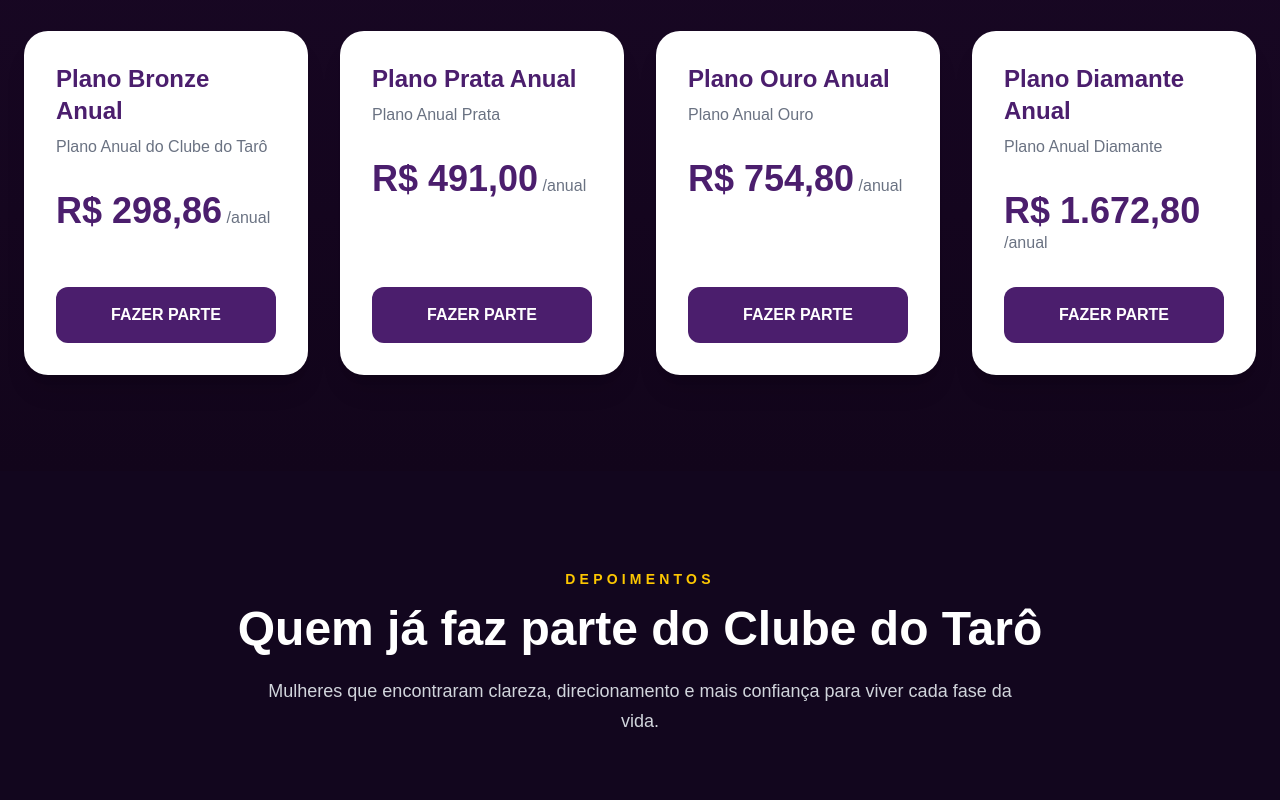
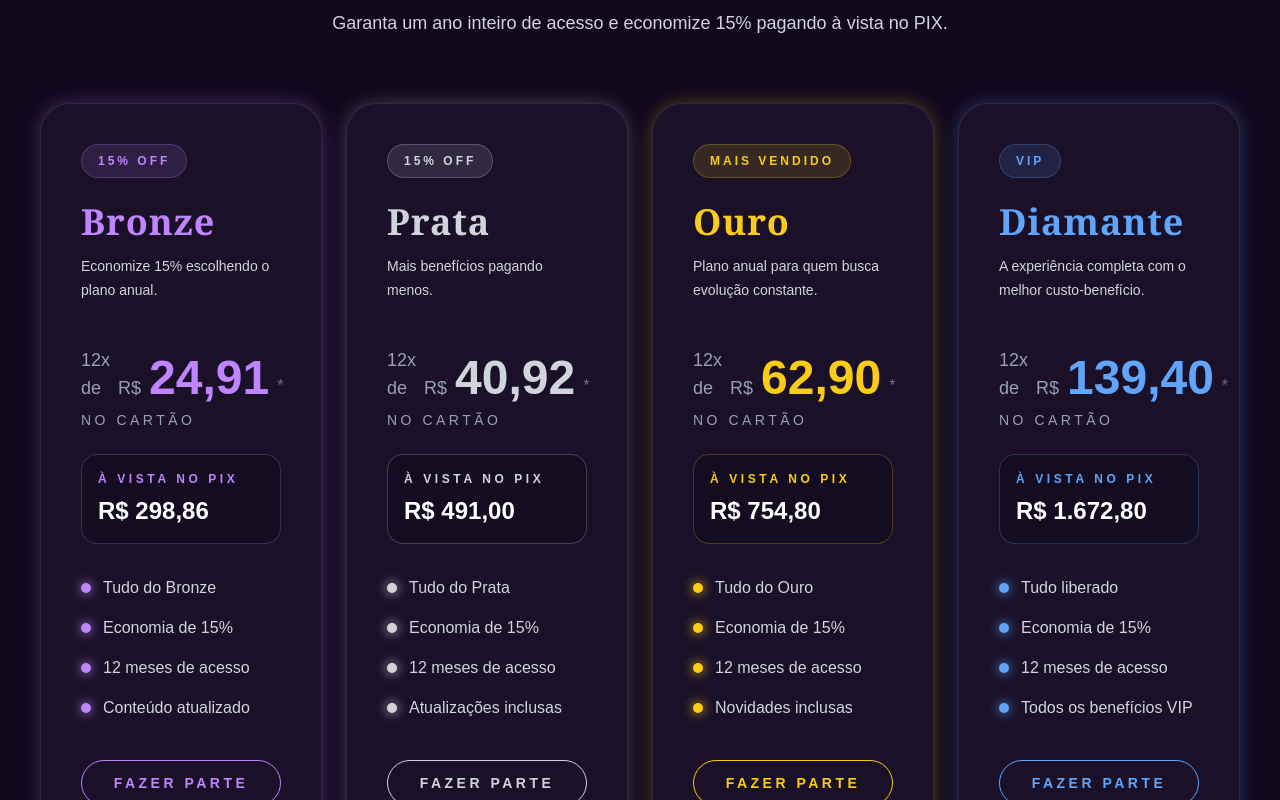
Before and after one commit to adriafreitas/clube-do-taro-landing, a Next.js app: page / in a window 1280 px wide. Shown: the part 3720-4520 px from the top of the page. Built offline with nearby package versions, Linux system fonts and the light colour scheme.

Commit message:
Restaura PlanosAnuais

```diff
--- a/app/components/sections/PlanosAnuais.tsx
+++ b/app/components/sections/PlanosAnuais.tsx
@@ -1,95 +1,218 @@
 "use client";
+
+import Container from "../ui/Container";
+import PrimaryButton from "../ui/PrimaryButton";
 
 const planos = [
   {
-    nome: "Plano Bronze Anual",
-    descricao: "Plano Anual do Clube do Tarô",
-    valor: "R$ 298,86",
-    periodo: "/anual",
+    nome: "Bronze",
+    cor: "#C084FC",
+    glow: "rgba(192,132,252,.28)",
+    badge: "15% OFF",
+    parcelas: "12x",
+    valor: "24,91",
+    pix: "R$ 298,86",
+    descricao: "Economize 15% escolhendo o plano anual.",
+    beneficios: [
+      "Tudo do Bronze",
+      "Economia de 15%",
+      "12 meses de acesso",
+      "Conteúdo atualizado",
+    ],
     link: "https://invoice.infinitepay.io/plans/adriafreitas/o99vCY8Esy",
   },
   {
-    nome: "Plano Prata Anual",
-    descricao: "Plano Anual Prata",
-    valor: "R$ 491,00",
-    periodo: "/anual",
+    nome: "Prata",
+    cor: "#D1D5DB",
+    glow: "rgba(209,213,219,.25)",
+    badge: "15% OFF",
+    parcelas: "12x",
+    valor: "40,92",
+    pix: "R$ 491,00",
+    descricao: "Mais benefícios pagando menos.",
+    beneficios: [
+      "Tudo do Prata",
+      "Economia de 15%",
+      "12 meses de acesso",
+      "Atualizações inclusas",
+    ],
     link: "https://invoice.infinitepay.io/plans/adriafreitas/IBW6bjC0KT",
   },
   {
-    nome: "Plano Ouro Anual",
-    descricao: "Plano Anual Ouro",
-    valor: "R$ 754,80",
-    periodo: "/anual",
+    nome: "Ouro",
+    cor: "#FACC15",
+    glow: "rgba(250,204,21,.28)",
+    badge: "MAIS VENDIDO",
+    parcelas: "12x",
+    valor: "62,90",
+    pix: "R$ 754,80",
+    descricao: "Plano anual para quem busca evolução constante.",
+    beneficios: [
+      "Tudo do Ouro",
+      "Economia de 15%",
+      "12 meses de acesso",
+      "Novidades inclusas",
+    ],
     link: "https://invoice.infinitepay.io/plans/adriafreitas/IF7YpWElDp",
   },
   {
-    nome: "Plano Diamante Anual",
-    descricao: "Plano Anual Diamante",
-    valor: "R$ 1.672,80",
-    periodo: "/anual",
+    nome: "Diamante",
+    cor: "#60A5FA",
+    glow: "rgba(96,165,250,.28)",
+    badge: "VIP",
+    parcelas: "12x",
+    valor: "139,40",
+    pix: "R$ 1.672,80",
+    descricao: "A experiência completa com o melhor custo-benefício.",
+    beneficios: [
+      "Tudo liberado",
+      "Economia de 15%",
+      "12 meses de acesso",
+      "Todos os benefícios VIP",
+    ],
     link: "https://invoice.infinitepay.io/plans/adriafreitas/7Cdzp9q2Aj",
   },
 ];
 
 export default function PlanosAnuais() {
   return (
-    <section
-      id="planos-anuais"
-      className="py-24 bg-gradient-to-b from-[#1a0826] to-[#12051b]"
-    >
-      <div className="max-w-7xl mx-auto px-6">
+    <section id="planos-anuais" className="bg-[#12081E] py-24 text-white">
 
-        <div className="text-center mb-16">
-          <h2 className="text-4xl md:text-5xl font-bold text-yellow-400">
-            Planos Anuais
+      <Container>
+
+        <div className="mx-auto mb-16 max-w-3xl text-center">
+
+          <span className="rounded-full border border-violet-500/30 bg-violet-500/10 px-5 py-2 text-xs font-semibold uppercase tracking-[0.3em] text-violet-300">
+            ⭐ ECONOMIZE 15%
+          </span>
+
+          <h2 className="mt-6 font-serif text-5xl font-semibold lg:text-6xl">
+            Assinaturas Anuais
           </h2>
 
-          <p className="text-gray-300 mt-4 text-lg">
-            Economize pagando uma única vez e tenha acesso durante todo o ano.
+          <p className="mt-6 text-lg leading-8 text-gray-300">
+            Garanta um ano inteiro de acesso e economize 15% pagando
+            à vista no PIX.
           </p>
+
         </div>
-
-        <div className="grid md:grid-cols-2 lg:grid-cols-4 gap-8">
+      <div className="mx-auto grid max-w-[1500px] gap-6 md:grid-cols-2 xl:grid-cols-4">
           {planos.map((plano) => (
             <div
               key={plano.nome}
-              className="bg-white rounded-3xl shadow-xl p-8 flex flex-col justify-between"
+              className="relative overflow-hidden rounded-[30px] border border-white/10 bg-[#1A1028] p-10 transition-all duration-300 hover:-translate-y-2"
+style={{
+  boxShadow: `0 0 18px ${plano.glow}`
+}}
             >
-              <div>
-                <h3 className="text-2xl font-bold text-[#4B1E6D] mb-2">
-                  {plano.nome}
-                </h3>
+              <div
+  className="mb-6 inline-flex rounded-full px-4 py-2 text-xs font-bold uppercase tracking-[0.25em]"
+  style={{
+    background: `${plano.cor}20`,
+    color: plano.cor,
+    border: `1px solid ${plano.cor}40`,
+  }}
+>
+  {plano.badge}
+</div>
 
-                <p className="text-gray-500 mb-8">
-                  {plano.descricao}
-                </p>
+              <h3
+  className="font-serif text-4xl font-semibold tracking-wide"
+  style={{ color: plano.cor }}
+>
+  {plano.nome}
+</h3>
 
-                <div className="mb-8">
-                  <span className="text-4xl font-extrabold text-[#4B1E6D]">
-                    {plano.valor}
-                  </span>
+              <p className="mt-3 min-h-[60px] text-sm leading-6 text-gray-300">
+                {plano.descricao}
+              </p>
 
-                  <span className="text-gray-500">
-                    {" "}
-                    {plano.periodo}
-                  </span>
-                </div>
+              <div className="mt-8">
+                <div className="mt-8 flex items-end gap-2">
+
+  <span className="text-lg text-gray-400">
+    {plano.parcelas} de
+  </span>
+
+  <span className="text-lg text-gray-400">
+    R$
+  </span>
+
+  <span
+    className="text-5xl font-bold leading-none"
+    style={{ color: plano.cor }}
+  >
+    {plano.valor}
+  </span>
+
+  <span className="text-base text-gray-500 mb-1">*</span>
+
+</div>
+
+                <p className="mt-2 text-sm uppercase tracking-[0.25em] text-gray-400">
+  NO CARTÃO
+</p>
               </div>
 
-              <a
-                href={plano.link}
-                target="_blank"
-                rel="noopener noreferrer"
-                className="w-full"
-              >
-                <button className="w-full bg-[#4B1E6D] hover:bg-[#6C2EA0] text-white font-semibold py-4 rounded-xl transition-all duration-300">
-                  FAZER PARTE
-                </button>
-              </a>
+              <div
+  className="mt-6 rounded-2xl border bg-black/20 p-4"
+  style={{
+    borderColor: `${plano.cor}40`,
+  }}
+>
+                <p
+  className="text-xs font-semibold uppercase tracking-[0.3em]"
+  style={{ color: plano.cor }}
+>
+  À VISTA NO PIX
+</p>
+
+                <p className="mt-2 text-2xl font-bold text-white">
+  {plano.pix}
+</p>
+              </div>
+
+              <ul className="mt-8 space-y-4">
+                {plano.beneficios.map((beneficio) => (
+                  <li
+  key={beneficio}
+  className="flex items-center gap-3 text-gray-300"
+>
+  <span
+    className="h-2.5 w-2.5 rounded-full"
+    style={{
+      background: plano.cor,
+      boxShadow: `0 0 12px ${plano.cor}`,
+    }}
+  />
+  {beneficio}
+</li>
+                ))}
+              </ul>
+
+             <div className="mt-10">
+  <a
+    href={plano.link}
+    target="_blank"
+    rel="noopener noreferrer"
+    className="block w-full rounded-full border py-3 text-center text-sm font-semibold uppercase tracking-[0.25em] transition-all duration-300 hover:scale-[1.02]"
+    style={{
+      borderColor: plano.cor,
+      color: plano.cor,
+    }}
+  >
+    FAZER PARTE
+  </a>
+</div>
+              <p className="mt-6 text-center text-xs text-gray-500">
+                *Parcelamento sujeito aos juros da operadora do cartão.
+              </p>
             </div>
           ))}
         </div>
-      </div>
+
+      </Container>
+
     </section>
   );
 }
```
